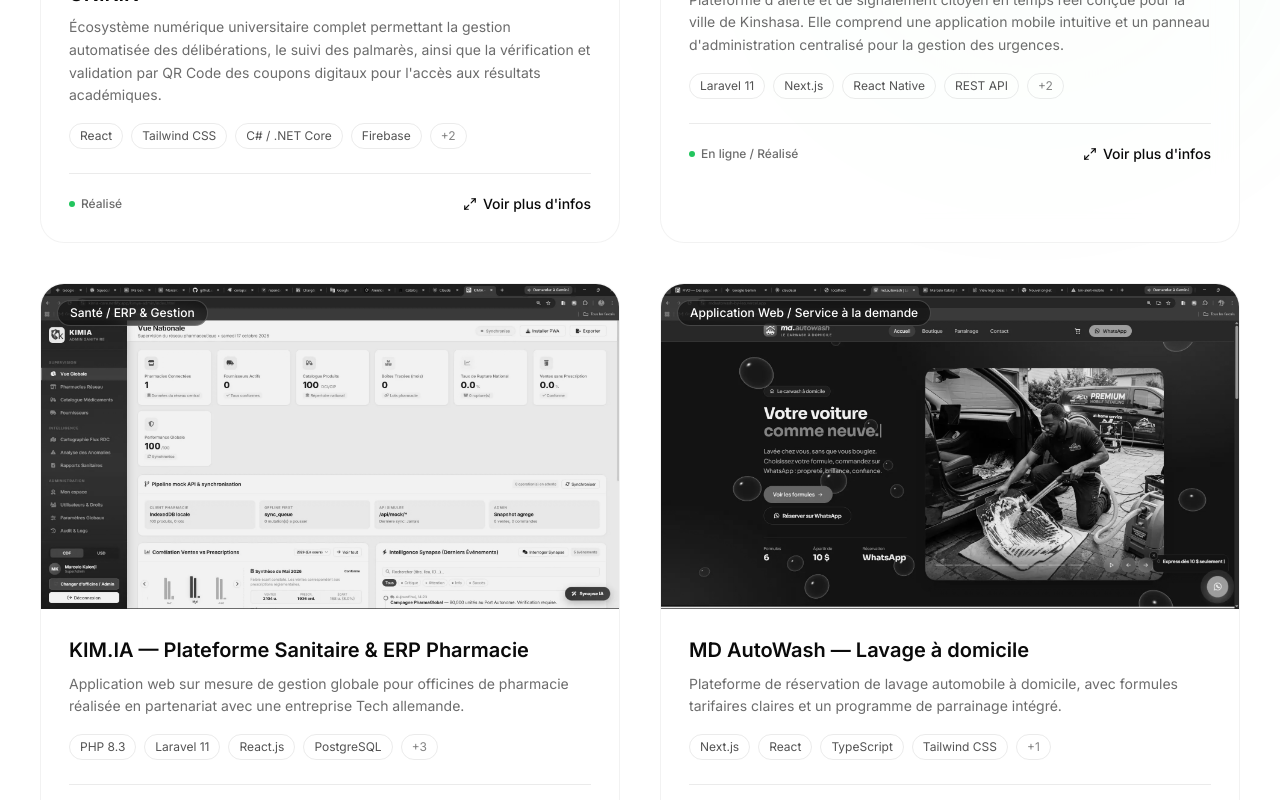
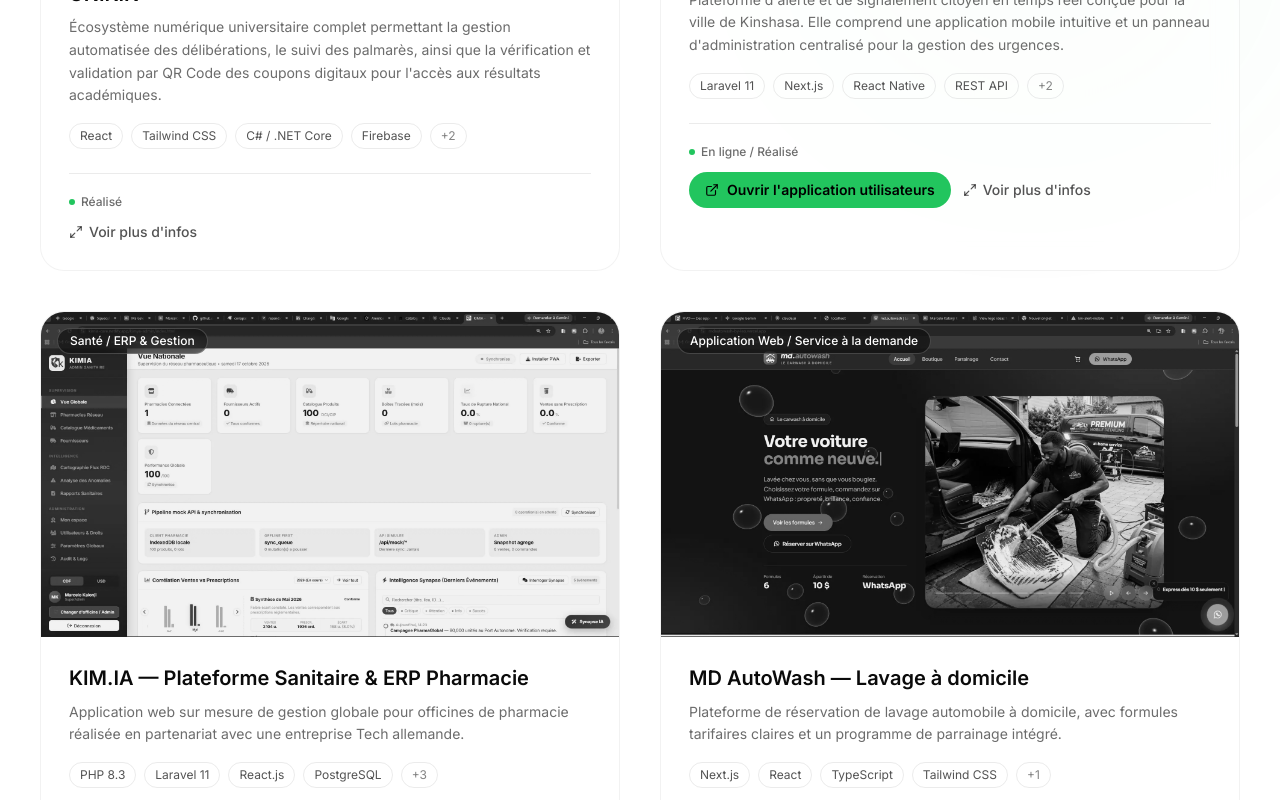
Before and after one commit to MarceloKld/portfolio-marcelo-kalonji, a Next.js app: page / in a window 1280 px wide. Shown: the part 4080-4880 px from the top of the page. Built offline with nearby package versions, Linux system fonts and the light colour scheme; no server answers.

Commit message:
projet voir le lien pour clicker

```diff
--- a/src/components/ui/ProjectCard.tsx
+++ b/src/components/ui/ProjectCard.tsx
@@ -2,7 +2,7 @@
 
 import { useState } from "react";
 import Image from "next/image";
-import { Maximize2 } from "lucide-react";
+import { Maximize2, ExternalLink } from "lucide-react";
 import { SpotlightCard } from "@/components/ui/SpotlightCard";
 import { ProjectDetailsModal } from "@/components/ui/ProjectDetailsModal";
 import { useLanguage } from "@/components/providers/LanguageProvider";
@@ -13,10 +13,6 @@ type ProjectCardProps = {
   content: ProjectContent;
 };
 
-/**
- * Carte de projet affichée dans la grille.
- * Gère elle-même l'ouverture de sa propre modale.
- */
 export function ProjectCard({ project, content }: ProjectCardProps) {
   const { t } = useLanguage();
   const [isOpen, setIsOpen] = useState(false);
@@ -24,13 +20,16 @@ export function ProjectCard({ project, content }: ProjectCardProps) {
   const visibleTechs = content.modal.techStack.slice(0, 4);
   const extraTechCount = content.modal.techStack.length - visibleTechs.length;
 
+  // Premier lien disponible = accès direct au site
+  const primaryLink = project.links?.[0];
+
   return (
     <>
       <SpotlightCard
         className="glass group flex h-full flex-col overflow-hidden rounded-3xl transition-all duration-500
                    hover:-translate-y-2 hover:shadow-[0_25px_60px_-15px_rgba(0,0,0,0.35)]"
       >
-        {/* ===== Image de couverture ===== */}
+        {/* Image */}
         <div className="relative aspect-video w-full overflow-hidden">
           <Image
             src={project.cover}
@@ -40,36 +39,31 @@ export function ProjectCard({ project, content }: ProjectCardProps) {
             className="object-cover grayscale brightness-95 transition-all duration-700 ease-out
                        group-hover:scale-110 group-hover:grayscale-0 group-hover:brightness-100"
           />
-
-          {/* Overlay gradient au hover */}
           <div
             aria-hidden="true"
             className="absolute inset-0 bg-gradient-to-t from-black/50 via-transparent to-transparent opacity-0 transition-opacity duration-500 group-hover:opacity-100"
           />
-
-          {/* Tag */}
           <span className="absolute left-4 top-4 rounded-full border border-white/20 bg-black/50 px-3 py-1 text-xs font-medium text-white backdrop-blur-md transition-transform duration-300 group-hover:scale-105">
             {content.tag}
           </span>
         </div>
 
-        {/* ===== Contenu texte ===== */}
+        {/* Contenu */}
         <div className="flex flex-1 flex-col p-6 sm:p-7">
-          <h3 className="text-lg font-semibold leading-snug text-[var(--foreground)] transition-colors duration-300 group-hover:text-[var(--foreground)] sm:text-xl">
+          <h3 className="text-lg font-semibold leading-snug text-[var(--foreground)] sm:text-xl">
             {content.title}
           </h3>
 
-          <p className="mt-2 text-sm leading-relaxed text-[var(--foreground)]/60 transition-colors duration-300 group-hover:text-[var(--foreground)]/75">
+          <p className="mt-2 text-sm leading-relaxed text-[var(--foreground)]/60">
             {content.shortDescription}
           </p>
 
-          {/* Badges technologies */}
+          {/* Technologies */}
           <div className="mt-4 flex flex-wrap gap-2">
             {visibleTechs.map((tech) => (
               <span
                 key={tech}
-                className="rounded-full border border-[var(--border-color)] px-2.5 py-1 text-xs text-[var(--foreground)]/70 transition-all duration-300
-                           group-hover:border-[var(--accent)]/30 group-hover:text-[var(--foreground)]/85"
+                className="rounded-full border border-[var(--border-color)] px-2.5 py-1 text-xs text-[var(--foreground)]/70"
               >
                 {tech}
               </span>
@@ -80,24 +74,38 @@ export function ProjectCard({ project, content }: ProjectCardProps) {
               </span>
             )}
           </div>
-
 {/* Pied de carte */}
-          <div className="mt-6 flex items-center justify-between border-t border-[var(--border-color)] pt-5 transition-colors duration-300 group-hover:border-[var(--accent)]/20">
+<div className="mt-6 space-y-3 border-t border-[var(--border-color)] pt-5">
+  {/* Status */}
   <span className="flex items-center gap-1.5 text-xs font-medium text-[var(--foreground)]/60">
     <span className="h-1.5 w-1.5 rounded-full bg-[var(--accent)]" />
     {content.status}
   </span>
 
+  {/* Actions */}
+  <div className="flex flex-wrap items-center gap-3">
+    {/* Bouton principal : Voir le projet */}
+    {primaryLink && (
+      <a
+        href={primaryLink.url}
+        target="_blank"
+        rel="noopener noreferrer"
+        className="inline-flex cursor-pointer items-center gap-2 rounded-full bg-[var(--accent)] px-4 py-2 text-sm font-semibold text-black transition-all duration-300 hover:scale-[1.03] hover:brightness-110"
+      >
+        <ExternalLink size={14} />
+        {t.projects[primaryLink.labelKey]}
+      </a>
+    )}
+
+    {/* Bouton secondaire : Voir plus d'infos */}
     <button
       onClick={() => setIsOpen(true)}
-              className="group/btn flex cursor-pointer items-center gap-1.5 text-sm font-medium text-[var(--foreground)] transition-all duration-300 hover:text-[var(--accent)]"
+      className="inline-flex cursor-pointer items-center gap-1.5 text-sm font-medium text-[var(--foreground)]/70 transition-colors duration-300 hover:text-[var(--accent)]"
     >
-              <Maximize2
-                size={14}
-                className="transition-transform duration-300 group-hover/btn:scale-110"
-              />
+      <Maximize2 size={14} />
       {t.projects.viewMore}
     </button>
+  </div>
 </div>
         </div>
       </SpotlightCard>
```
Lines whose indentation alone changed are shown as unchanged.
